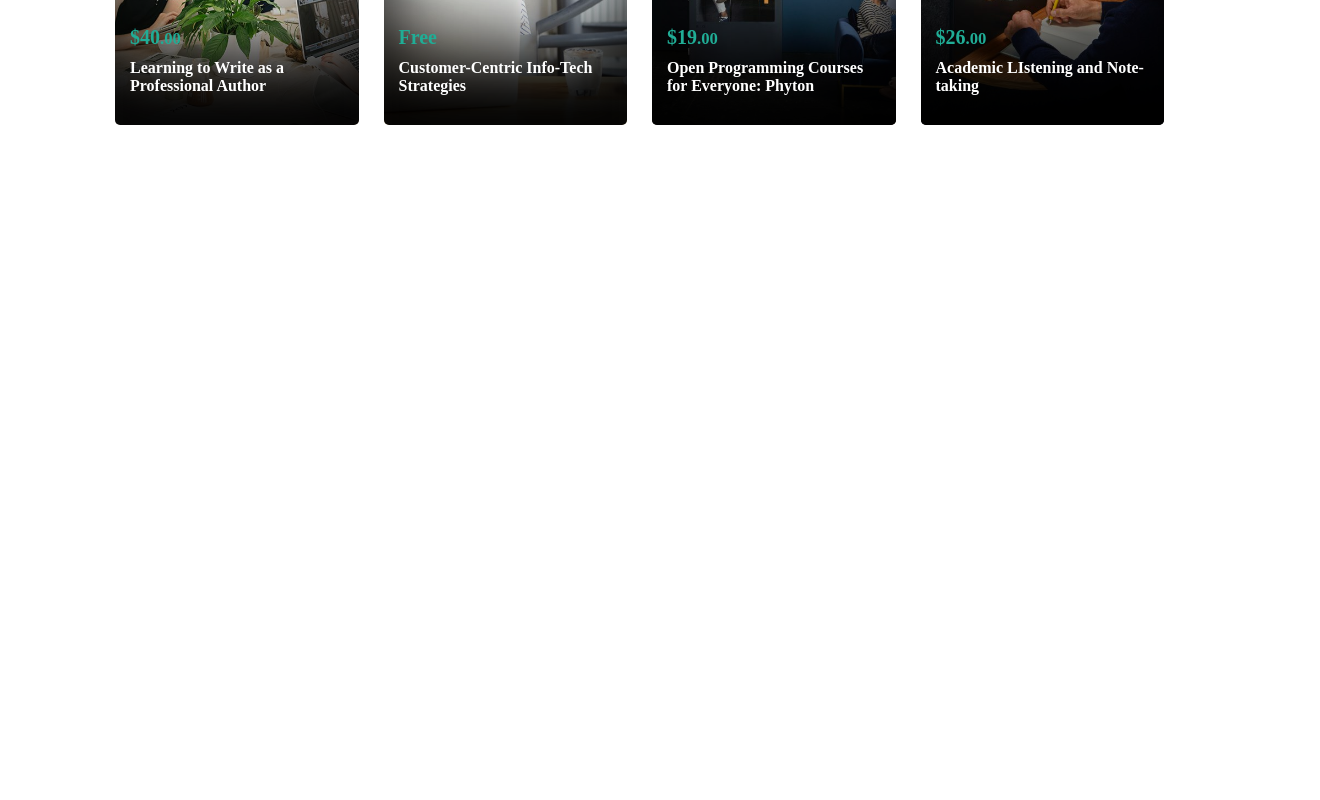
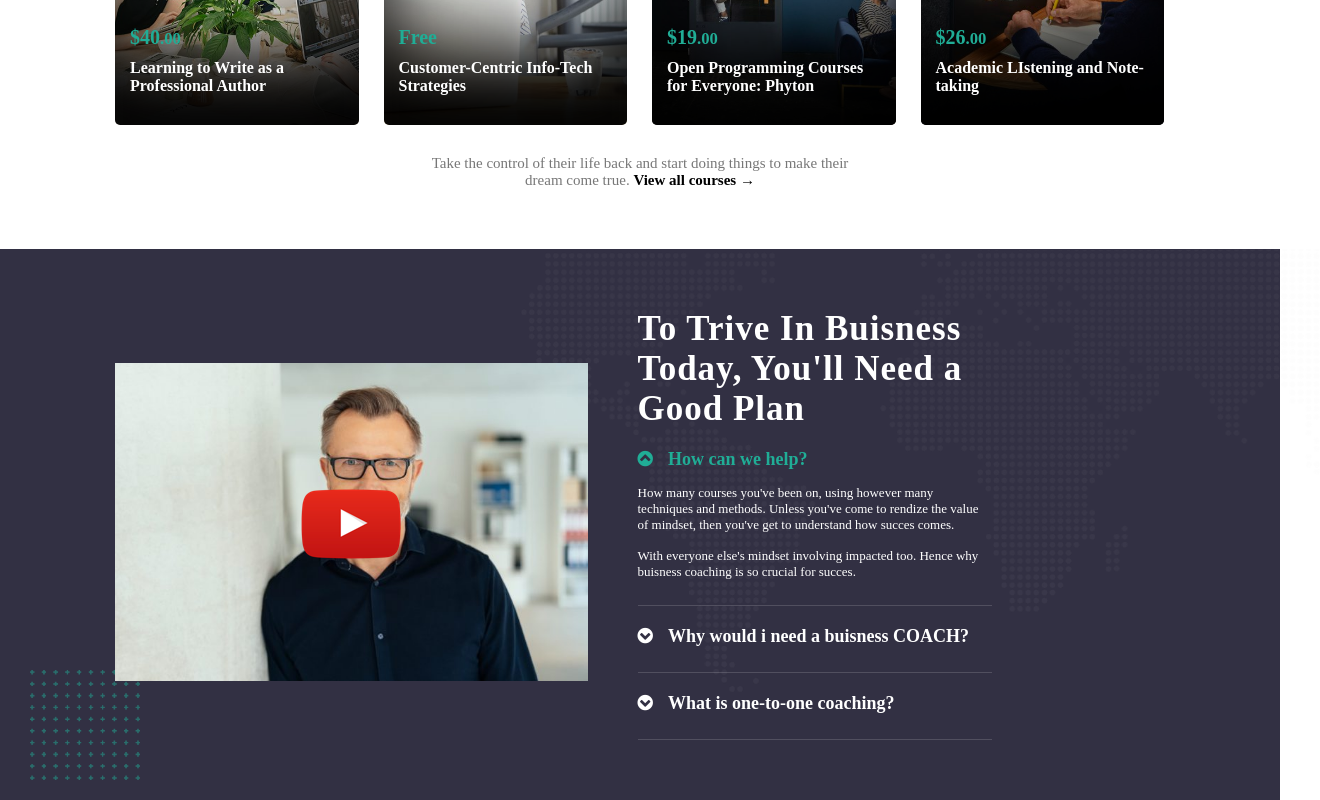
Before and after one commit to LeonardoCeccarelli/proj-html-vuejs, a Vue app: page / in a window 1280 px wide. Shown: the part 2048-2848 px from the top of the page, 1320 px wide, since content can reach past the window. Before the commit the page ends 2233 px from the top, so only its background shows below. Built offline with nearby package versions, Linux system fonts and the light colour scheme.

Commit message:
add network section

```diff
--- a/src/components/CourseMain.vue
+++ b/src/components/CourseMain.vue
@@ -38,6 +38,12 @@
             </div>
           </li>
         </ul>
+        <div class="course_sub_text">
+          <p>
+            Take the control of their life back and start doing things to make
+            their dream come true. <a href="#">View all courses →</a>
+          </p>
+        </div>
       </div>
     </div>
   </div>
--- a/src/components/Main.vue
+++ b/src/components/Main.vue
@@ -4,6 +4,7 @@
     <InfoMain></InfoMain>
     <HelpMain></HelpMain>
     <CourseMain></CourseMain>
+    <NetworkMain></NetworkMain>
   </div>
 </template>
 
@@ -12,8 +13,9 @@ import CourseMain from "./CourseMain.vue";
 import HelpMain from "./HelpMain.vue";
 import InfoMain from "./InfoMain.vue";
 import MainHero from "./MainHero.vue";
+import NetworkMain from "./NetworkMain.vue";
 export default {
-  components: { MainHero, InfoMain, HelpMain, CourseMain },
+  components: { MainHero, InfoMain, HelpMain, CourseMain, NetworkMain },
   name: "Main",
 };
 </script>
--- /dev/null
+++ b/src/components/NetworkMain.vue
@@ -0,0 +1,72 @@
+<template>
+  <div>
+    <div class="network_container">
+      <img
+        class="background_globe"
+        src="@/assets/background-map-dots-top-right-transparent.png"
+        alt="globe image"
+      />
+      <img
+        class="background_cube"
+        src="@/assets/maxcoach-shape-07.png"
+        alt="cube_image"
+      />
+      <div class="network_content">
+        <div class="network_image_container">
+          <div class="network_image">
+            <img
+              src="@/assets/home-business-video-poster-670x450.jpg"
+              alt="youtube video"
+            />
+
+            <img
+              src="@/assets/icon-youtube-play.png"
+              alt="logo youtube"
+              class="logo_play"
+            />
+          </div>
+        </div>
+        <div class="network_text_container">
+          <div class="network_text_content">
+            <h2>To Trive In Buisness Today, You'll Need a Good Plan</h2>
+            <div class="question_container active">
+              <h4 class="question_title m_bottom">
+                <i class="fa fa-chevron-circle-up"></i>How can we help?
+              </h4>
+              <p class="m_bottom">
+                How many courses you've been on, using however many techniques
+                and methods. Unless you've come to rendize the value of mindset,
+                then you've get to understand how succes comes.
+              </p>
+              <p class="m_bottom">
+                With everyone else's mindset involving impacted too. Hence why
+                buisness coaching is so crucial for succes.
+              </p>
+            </div>
+            <div class="question_container">
+              <h4 class="question_title m_bottom">
+                <i class="fa fa-chevron-circle-down"></i>Why would i need a
+                buisness COACH?
+              </h4>
+            </div>
+            <div class="question_container">
+              <h4 class="question_title m_bottom">
+                <i class="fa fa-chevron-circle-down"></i>What is one-to-one
+                coaching?
+              </h4>
+            </div>
+          </div>
+        </div>
+      </div>
+    </div>
+  </div>
+</template>
+
+<script>
+export default {
+  name: "NetworkMain",
+};
+</script>
+
+<style>
+</style>
--- a/src/style/app.scss
+++ b/src/style/app.scss
@@ -5,4 +5,5 @@
 @import "main_hero.scss";
 @import "info_main.scss";
 @import "help_main.scss";
-@import "course_main.scss"
+@import "course_main.scss";
+@import "network_main.scss";
--- a/src/style/course_main.scss
+++ b/src/style/course_main.scss
@@ -104,5 +104,21 @@
                 }
             }
         }
+
+        .course_sub_text {
+            text-align: center;
+            width: 450px;
+            margin: 30px auto 0;
+
+            p {
+                font-size: 15px;
+
+                a {
+                    font-weight: 600;
+                }
+            }
+
+
+        }
     }
 }
--- /dev/null
+++ b/src/style/network_main.scss
@@ -0,0 +1,95 @@
+.network_container {
+    padding: 60px 0;
+    background-color: #323043;
+    position: relative;
+
+    img.background_globe {
+        position: absolute;
+        top: 0;
+        left: 50%;
+        transform: translateX(-15%);
+        width: 800px;
+    }
+
+    img.background_cube {
+        position: absolute;
+        bottom: 20px;
+        left: 30px;
+        width: 110px;
+    }
+
+    .network_content {
+        width: 1050px;
+        margin: 0 auto;
+        display: flex;
+
+        .network_image_container {
+            display: flex;
+            align-items: center;
+            width: 45%;
+
+            .network_image {
+                width: 100%;
+                position: relative;
+                cursor: pointer;
+
+                img {
+                    width: 100%;
+                }
+
+                img.logo_play {
+                    width: 100px;
+                    position: absolute;
+                    top: 50%;
+                    left: 50%;
+                    transform: translate(-50%, -50%);
+                }
+            }
+        }
+
+        .network_text_container {
+            width: 55%;
+
+            .network_text_content {
+                width: 70%;
+                padding-left: 50px;
+                position: relative;
+
+                h2 {
+                    color: white;
+                    font-size: 35px;
+                    letter-spacing: 1px;
+                }
+
+                .question_container {
+                    padding: 20px 0 10px;
+                    border-bottom: 1px solid rgba(255, 255, 255, 0.15);
+
+                    h4.question_title {
+                        color: white;
+                        font-size: 18px;
+                    }
+
+                    i {
+                        margin-right: 15px;
+                    }
+
+                    &.active {
+                        h4.question_title {
+                            color: $c_primary;
+                        }
+
+                        i {
+                            color: $c_primary;
+                        }
+                    }
+
+                    p {
+                        color: white;
+                        font-size: 13px;
+                    }
+                }
+            }
+        }
+    }
+}
```
